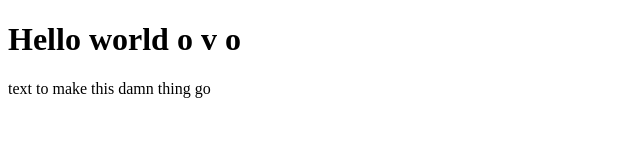
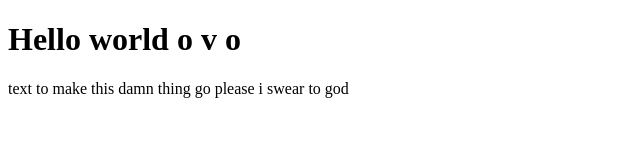
Before and after one commit to nmgoddard/nmgoddard.github.io, a plain HTML site: page index.html in a window 1280 px wide. Shown: the whole page, without its empty margins (0-640 px from the left). Drawn offline with Linux system fonts and the light colour scheme.

Commit message:
please work i stg

```diff
--- a/index.html
+++ b/index.html
@@ -7,6 +7,6 @@
 </head>
 <body>
     <h1>Hello world o v o</h1>
-    <p>text to make this damn thing go</p>
+    <p>text to make this damn thing go please i swear to god</p>
 </body>
 </html>
```
